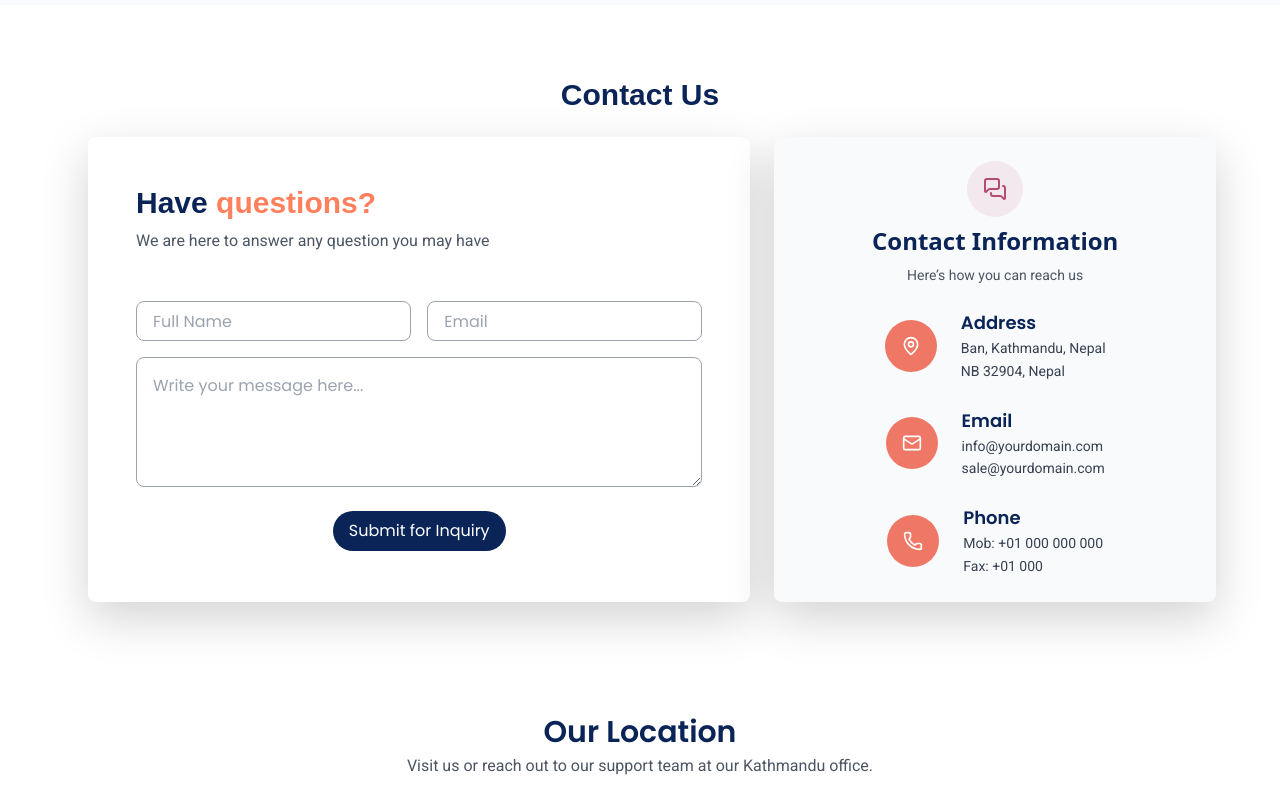
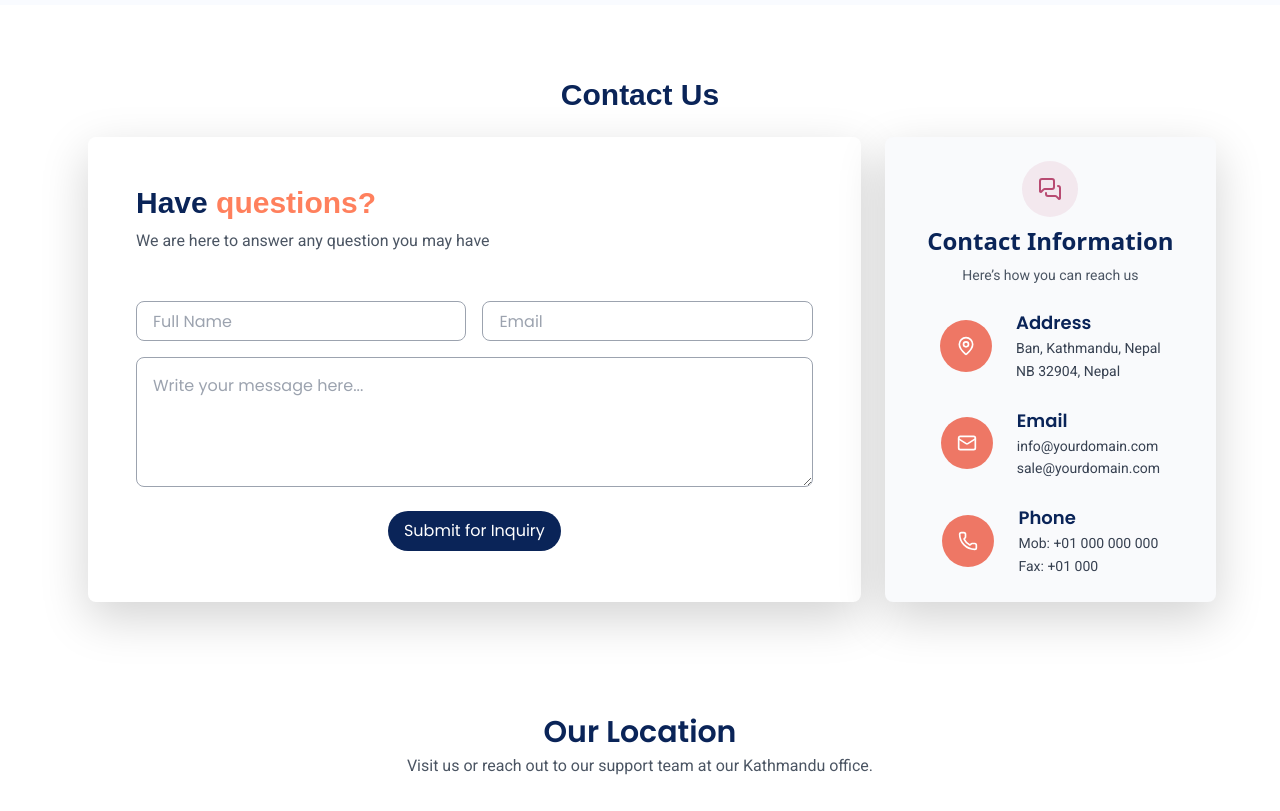
Before and after one commit to Jess707367/Book-My-Test, a plain HTML site: page index.html in a window 1280 px wide. Shown: the part 1980-2791 px from the top of the page. Drawn offline with nearby package versions, Linux system fonts and the light colour scheme.

Commit message:
first commit

```diff
--- a/index.html
+++ b/index.html
@@ -368,13 +368,12 @@
 </section>
 
 
-
     <!-- CONTACT US FORM -->
     <section class="py-12">
         <div>
             <h2 class="text-[#0a2458] sub_heading text-3xl font-bold flex justify-center py-6">Contact Us</h2>
         </div>
-        <div class="grid md:grid-cols-[60%_40%] max-w-6xl mx-auto gap-4 px-4 ">
+        <div class="grid md:grid-cols-[70%_30%] max-w-6xl mx-auto gap-4 px-4 ">
             <div class="shadow-lg w-full rounded-lg">
                 <div class="px-5 pt-5">
                     <h1 class="text-[#0a2458] text-3xl mb-2 font-bold sub_heading">
@@ -401,8 +400,7 @@
                 </form>
             </div>
 
-            <div class="bg-[#f9fafc] px-6 py-6 flex flex-col gap-4 shadow-lg rounded-lg justify-center items-center">
-
+            <div class="bg-[#f9fafc] px-4 py-6 flex flex-col gap-4 shadow-lg rounded-lg justify-center items-center">
                 <div class="text-center">
                     <div class="flex justify-center pb-2">
                         <div class="bg-[#b84b72]/10 p-3 rounded-full">
```
